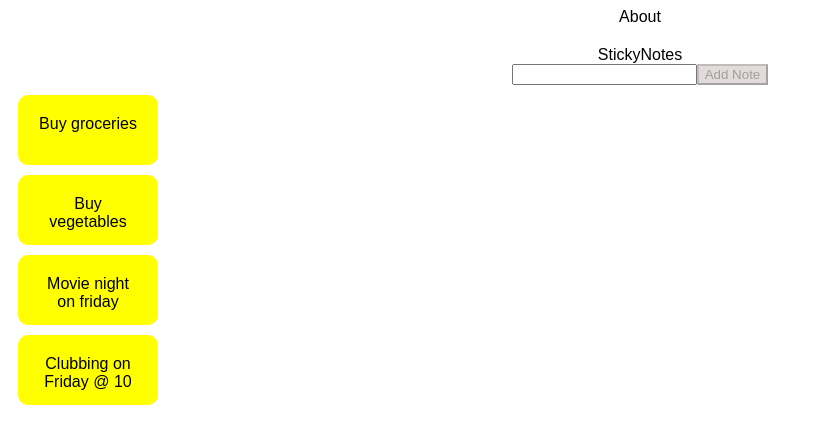
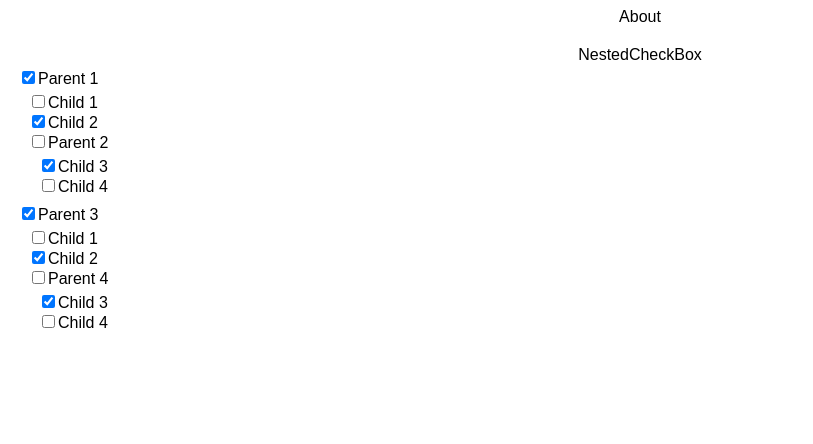
Before and after one commit to agarwalmohit43/React_TypeScript, a React (Create React App) app: page /about in a window 1280 px wide. Shown: the top 444 px of the page, without its empty margins (0-813 px from the left). Built offline with nearby package versions, Linux system fonts and the light colour scheme; the HTML template or start-up script is replaced by a standard one.

Commit message:
Added  Protected route, ErrorBoundary, and practised NestedCheckBox

```diff
--- a/src/App.tsx
+++ b/src/App.tsx
@@ -29,8 +29,10 @@ import Pagination from "./components/Pagination/Pagination";
 import AutoCompleteRecipe from "./components/AutoCompleteRecipe/AutoCompleteRecipe";
 import FileExplorer from "./components/FileExplorer/FileExplorer";
 import { NestedCheckBox } from "./components/NestedCheckBox";
+import { NestedCheckBox as NestedCheckBox2 } from "./components/NestedCheckBox2";
 import { default as FileExplorer2 } from "./components/FileExplorer2/FileExplorer";
 import { StickyNotes } from "./components/StickyNotes";
+import ErrorBoundary from "./components/ErrorBoundary/ErrorBoundary";
 
 export default function App() {
   const [isOnline, setIsOnline] = useState(true);
@@ -51,6 +53,7 @@ export default function App() {
   return !isOnline ? (
     <h1>You are offline</h1>
   ) : (
+    <ErrorBoundary>
       <div
         className="App"
         style={{ display: "flex", flexDirection: "column", gap: "20px" }}
@@ -92,8 +95,10 @@ export default function App() {
       <AutoCompleteRecipe />
       <FileExplorer />
       <NestedCheckBox />
-      <FileExplorer2 /> */}
-      <StickyNotes />
+      <FileExplorer2 />
+      <StickyNotes />*/}
+        <NestedCheckBox2 />
       </div>
+    </ErrorBoundary>
   );
 }
--- /dev/null
+++ b/src/components/ErrorBoundary/ErrorBoundary.tsx
@@ -0,0 +1,34 @@
+import React, { Component, ReactNode, ErrorInfo } from "react";
+
+interface ErrorBoundaryProps {
+  children: ReactNode;
+}
+
+interface ErrorBoundaryState {
+  hasError: boolean;
+  error: Error | null;
+}
+
+class ErrorBoundary extends Component<ErrorBoundaryProps, ErrorBoundaryState> {
+  constructor(props: ErrorBoundaryProps) {
+    super(props);
+    this.state = { hasError: false, error: null };
+  }
+
+  static getDerivedStateFromError(error: Error): ErrorBoundaryState {
+    return { hasError: true, error };
+  }
+
+  componentDidCatch(error: Error, errorInfo: ErrorInfo): void {
+    console.error("Error caught by ErrorBoundary:", error, errorInfo);
+  }
+
+  render(): ReactNode {
+    if (this.state.hasError) {
+      return <h1>Something went wrong.</h1>;
+    }
+    return this.props.children;
+  }
+}
+
+export default ErrorBoundary;
--- /dev/null
+++ b/src/components/NestedCheckBox2/CheckboxList.tsx
@@ -0,0 +1,49 @@
+import React, { useMemo } from "react";
+import { Dispatch, SetStateAction } from "react";
+import { CheckBoxDataType } from "../../typings/nestedCheckbox";
+
+interface CheckboxListProps {
+  data: CheckBoxDataType[];
+  handleDataUpdate: (node: CheckBoxDataType) => void;
+}
+
+const CheckboxList = ({
+  data,
+  handleDataUpdate,
+}: Readonly<CheckboxListProps>) => {
+  const handleCheckboxChange = (node: CheckBoxDataType) => {
+    handleDataUpdate(node);
+  };
+
+  return (
+    <div className="container">
+      {!!data.length &&
+        data.map((node: CheckBoxDataType) => {
+          const { name = "", id = "", isChecked = false, children = [] } = node;
+          return (
+            <div key={id} className="parent-div">
+              <div className="checkbox-label">
+                <input
+                  type="checkbox"
+                  checked={isChecked}
+                  id={id}
+                  onChange={() => handleCheckboxChange(node)}
+                />
+                <label htmlFor={id}>{name}</label>
+              </div>
+              {!!children.length && (
+                <div className="children-div" key={id}>
+                  <CheckboxList
+                    data={children}
+                    handleDataUpdate={handleDataUpdate}
+                  />
+                </div>
+              )}
+            </div>
+          );
+        })}
+    </div>
+  );
+};
+
+export default React.memo(CheckboxList);
--- /dev/null
+++ b/src/components/NestedCheckBox2/NestedCheckBox.tsx
@@ -0,0 +1,68 @@
+import { useCallback, useState } from "react";
+import jsonData from "../../mockData/nestedCheckbox.json";
+import { CheckBoxDataType } from "../../typings/nestedCheckbox";
+import CheckboxList from "./CheckboxList";
+import "./styles.css";
+
+const NestedCheckBox = () => {
+  const [data, setData] = useState<CheckBoxDataType[]>(jsonData);
+
+  const setAllChildren = (
+    node: CheckBoxDataType,
+    newValue: boolean
+  ): CheckBoxDataType => {
+    if (node?.children?.length) {
+      return {
+        ...node,
+        isChecked: newValue,
+        children: node.children.map((childNode) =>
+          setAllChildren(childNode, newValue)
+        ),
+      };
+    }
+    return { ...node, isChecked: newValue };
+  };
+
+  const updateNode = (
+    nodes: CheckBoxDataType[],
+    targetNode: CheckBoxDataType
+  ): CheckBoxDataType[] => {
+    return nodes.map((node) => {
+      if (node.id === targetNode.id) {
+        const newValue = !node.isChecked;
+
+        if (node?.children?.length) {
+          const updateChildrens = node.children.map((childrenNode) =>
+            setAllChildren(childrenNode, newValue)
+          );
+
+          return {
+            ...node,
+            isChecked: !node.isChecked,
+            children: updateChildrens,
+          };
+        }
+        return { ...node, isChecked: newValue };
+      }
+
+      if (node?.children?.length) {
+        return { ...node, children: updateNode(node?.children, targetNode) };
+      }
+
+      return node;
+    });
+  };
+
+  const handleDataUpdate = useCallback((targetNode: CheckBoxDataType) => {
+    setData((prev) => updateNode(prev, targetNode));
+  }, []);
+
+  return (
+    <div>
+      NestedCheckBox
+      <CheckboxList data={data} handleDataUpdate={handleDataUpdate} />
+    </div>
+  );
+};
+
+export default NestedCheckBox;
--- /dev/null
+++ b/src/components/NestedCheckBox2/index.ts
@@ -0,0 +1 @@
+export { default as NestedCheckBox } from "./NestedCheckBox";
--- /dev/null
+++ b/src/components/NestedCheckBox2/styles.css
@@ -0,0 +1,10 @@
+.container {
+  text-align: left;
+  padding: 4px 10px;
+}
+
+.children-divs {
+  color: black;
+  padding: 2px 10px;
+  margin-bottom: 10px;
+}
--- /dev/null
+++ b/src/components/RoutingBasic/ProtectedRoute.tsx
@@ -0,0 +1,20 @@
+import { Outlet } from "react-router-dom";
+
+const ProtectedRoute = () => {
+  // Logic for authentication
+  //   const { isAuthenticated } = useAuth();
+  //   const location = useLocation();
+
+  //   if (!isAuthenticated) {
+  //     return <Navigate to="/login" replace state={{ from: location }} />;
+  //   }
+
+  return (
+    <>
+      {/* optional shared UI: header, nav, etc */}
+      <Outlet />
+    </>
+  );
+};
+
+export default ProtectedRoute
--- a/src/components/RoutingBasic/routes/BasicRouter.tsx
+++ b/src/components/RoutingBasic/routes/BasicRouter.tsx
@@ -1,16 +1,19 @@
 import { Route, Routes } from "react-router-dom";
 import { ComponentRoutes } from "./routes";
 import { Suspense } from "react";
+import ProtectedRoute from "../ProtectedRoute";
 export function BasicRouter() {
   return (
     <Suspense fallback={<div>Loading...</div>}>
       <Routes>
+        <Route element={<ProtectedRoute />}>
           {ComponentRoutes.map((route) => {
             const Element = route.element;
             return (
               <Route key={route.path} path={route.path} element={<Element />} />
             );
           })}
+        </Route>
       </Routes>
     </Suspense>
   );
--- a/src/components/StickyNotes/StickyNotes.tsx
+++ b/src/components/StickyNotes/StickyNotes.tsx
@@ -15,9 +15,7 @@ const StickyNotes = () => {
 
   const handleChange = (event: React.ChangeEvent<HTMLInputElement>) => {
     const value = event?.target?.value.trim();
-    if (value) {
-      setMessage(value);
-    }
+    setMessage(value);
   };
 
   const handleAddMessage = () => {
--- a/src/components/StickyNotes/styles.css
+++ b/src/components/StickyNotes/styles.css
@@ -19,7 +19,7 @@ button {
   transition: all 500ms ease-in-out;
 }
 
-button:hover {
+button:not(:disabled):hover {
   background-color: rgb(231, 14, 14);
   transform: rotateX("120");
 }
```
Lines whose indentation alone changed are shown as unchanged.
